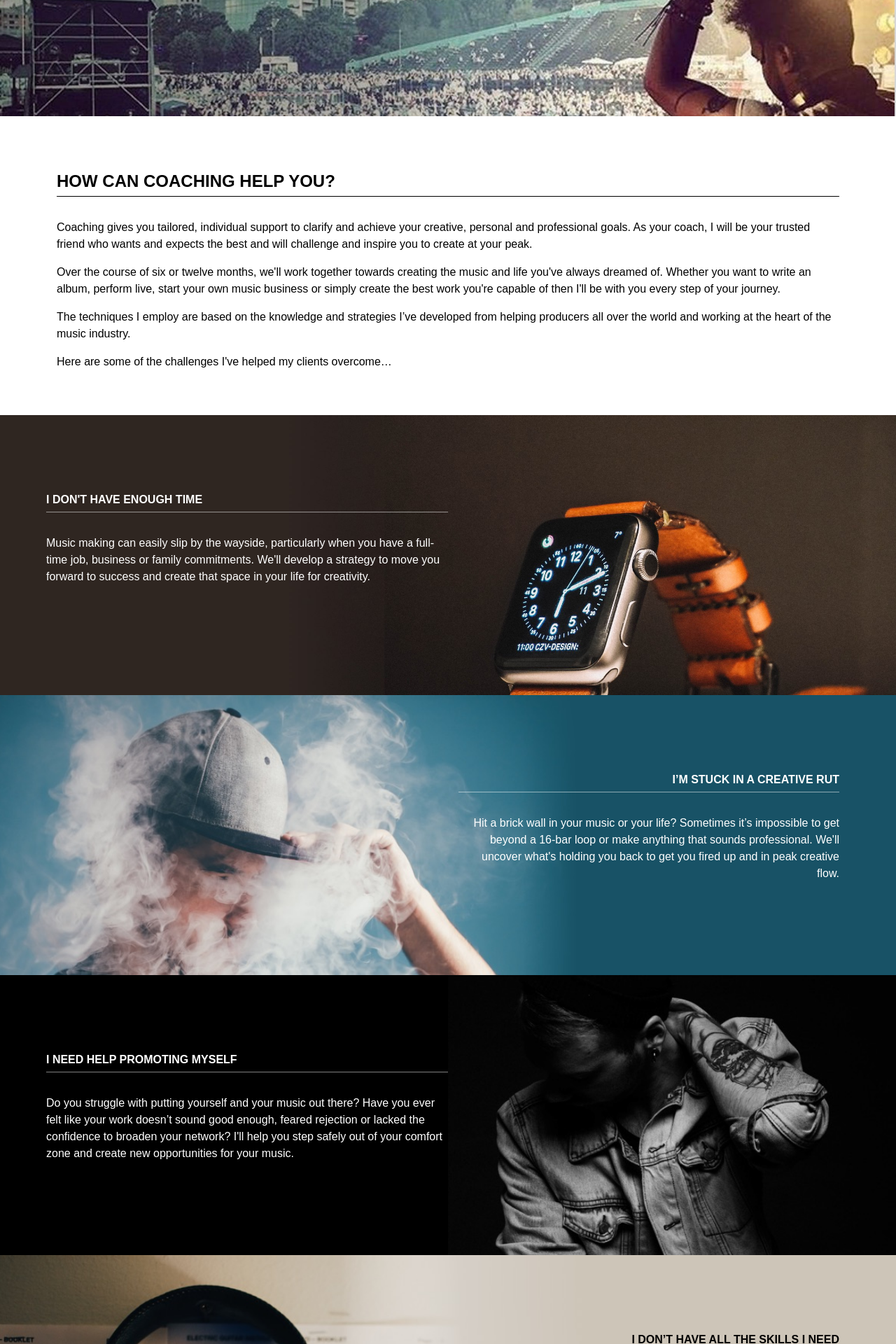
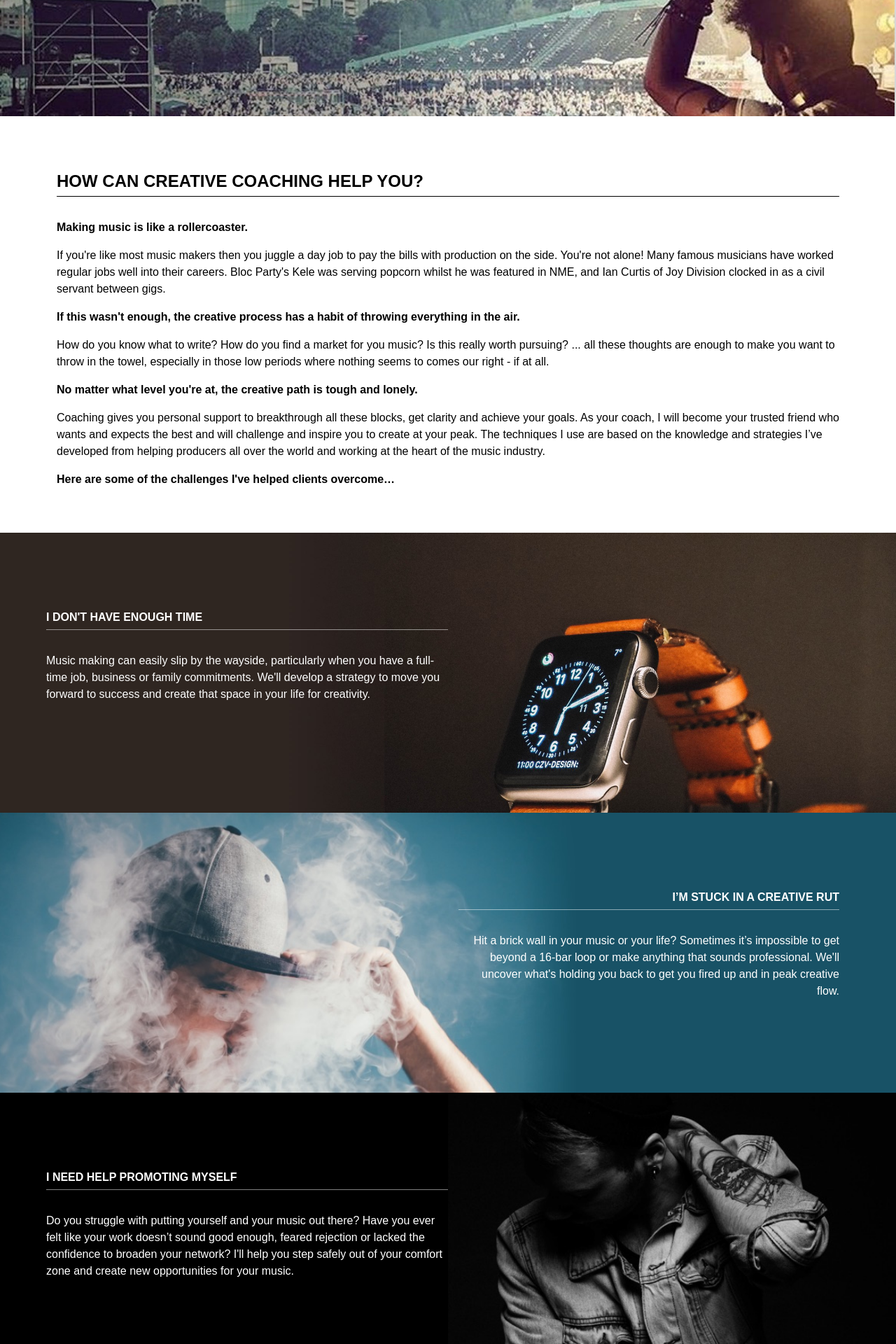
Before and after one commit to mlangsman/Coaching-Site, a Jekyll site: the page built from index.html, in a window 1280 px wide. Shown: the part 401-2321 px from the top of the page at 70% size. Built offline with Jekyll 4.4.1, drawn with Linux system fonts in a browser that asks for light colours; nearby versions of some CDN libraries; some of the changed text lies outside the part shown.

Commit message:
Add changes to pricing section and new intro copy

```diff
--- a/css/main.css
+++ b/css/main.css
@@ -229,10 +229,31 @@
 	font-size: 1.5rem;
 }
 
+h3
+{
+	border-bottom: solid 1px rgba(255,255,255,0.5);
+	text-transform: uppercase;
+	margin-bottom: 2rem;
+	padding-bottom: .5rem;
+	font-weight: 800;
+	font-size: 1rem;
+}
+
 a
 {
 	color: #14AECF;
 }
+
+p.emphasis
+{
+	font-weight: 600;
+}
+
+.intro p
+{
+	/* max-width: 75%; */
+}
+
 
 /* BLOG STYLES */
 
@@ -283,16 +304,13 @@
 
 
 
-/* BLOG STYLES */
+/* YOUR COACH SECTION */
 
 
 .responsive-header
 {
 	width: 500px;
 }
-
-
-
 
 
 .your-coach h2
@@ -305,15 +323,6 @@
 	padding-right: 100px;
 }
 
-h3
-{
-	border-bottom: solid 1px rgba(255,255,255,0.5);
-	text-transform: uppercase;
-	margin-bottom: 2rem;
-	padding-bottom: .5rem;
-	font-weight: 800;
-	font-size: 1rem;
-}
 
 .benefits h3
 {
@@ -334,11 +343,43 @@
 	margin-bottom: 50px;
 }
 
+/* PRICING CARDS SECTION */
+
+.pricing-section .col-3:first-of-type
+{
+	padding-right: 5px;
+}
+
 .pricing-card
 {
 	border: none;
 	box-shadow: 10px 10px 30px rgba(0, 0, 0, 0.2);
 	padding: 15px 15px 15px 15px;
+}
+
+.pricing-card.most-popular
+{
+	outline: solid 10px #14AECF;
+	box-shadow: 15px 15px 40px rgba(0, 0, 0, 0.6);
+
+}
+
+.pricing-card li
+{
+	margin-bottom: 20px;
+}
+
+.pricing-card li.highlight
+{
+	font-weight: 600;
+}
+
+
+.pricing-card ul
+{
+	margin-top: 20px;
+	line-height: 1.2rem;
+	padding-left: 20px;
 }
 
 p.pricing-title
@@ -366,21 +407,7 @@
 	font-weight: 800;
 }
 
-.pricing-card li
-{
-	margin-bottom: 15px;
-}
 
-.pricing-card li.highlight
-{
-	font-weight: 600;
-}
-
-
-.pricing-card ul
-{
-	margin-top: 20px;
-}
 
 /* ICONS */
 
--- a/index.html
+++ b/index.html
@@ -20,17 +20,25 @@
 
 	<!--  INTRO SECTION  -->
 
-		<div class="row">
-			<div class="col-12 copy-block global-padding">
-					<h2>How can coaching help you?</h2>
+		<div class="row intro">
+			<div class="col copy-block global-padding">
+					<h2>How can creative coaching help you?</h2>
+					<p class="emphasis">
+						Making music is like a rollercoaster.
+					</p>
 					<p>
-						Coaching gives you tailored, individual support to clarify and achieve your creative, personal and professional goals. As your coach, I will be your trusted friend who wants and expects the best and will challenge and inspire you to create at your peak.
+						If you're like most music makers then you juggle a day job to pay the bills with production on the side. You're not alone! Many famous musicians have worked regular jobs well into their careers. Bloc Party's Kele was serving popcorn whilst he was featured in NME, and Ian Curtis of Joy Division clocked in as a civil servant between gigs.</p>
+					<p class="emphasis">
+						If this wasn't enough, the creative process has a habit of throwing everything in the air.
 					</p>
-					<p>Over the course of six or twelve months, we'll work together towards creating the music and life you've always dreamed of. Whether you want to write an album, perform live, start your own music business or simply create the best work you're capable of then I'll be with you every step of your journey.</p>
 					<p>
-						The techniques I employ are based on the knowledge and strategies I’ve developed from helping producers all over the world and working at the heart of the music industry.
+						How do you know what to write? How do you find a market for you music? Is this really worth pursuing? ... all these thoughts are enough to make you want to throw in the towel, especially in those low periods where nothing seems to comes our right - if at all.</p>
+					<p class="emphasis">No matter what level you're at, the creative path is tough and lonely. </p>
+
+					<p>
+						Coaching gives you personal support to breakthrough all these blocks, get clarity and achieve your goals. As your coach, I will become your trusted friend who wants and expects the best and will challenge and inspire you to create at your peak. The techniques I use are based on the knowledge and strategies I’ve developed from helping producers all over the world and working at the heart of the music industry.
 					</p>
-						<p>Here are some of the challenges I've helped my clients overcome… </p>
+						<p class="emphasis">Here are some of the challenges I've helped clients overcome… </p>
 			</div>
 		</div>
 
@@ -89,7 +97,7 @@
 					<div class="col right">
 						<h3>I don’t have all the skills I need</h3>
 						<p>
-							Would you like to master any new skills such as musicality, theory or mixing and mastering? Together, we'll create a strategy to help you grow and I'll be there to ensure you achieve those results.
+							Would you like to master any new skills such as musicality, theory or mixing and mastering? Maybe you'd like to be a more original and confident producer? Together, we'll create a strategy to help you grow and I'll be there to ensure you achieve those results.
 
 						</p>
 					</div>
@@ -103,7 +111,7 @@
 					<div class="col-6 px-0">
 						<h3>I'd like a career change</h3>
 								<p>
-									Sometimes we reach a point in our lives when we just need a change of direction. Together we'll navigate that shift so you can do passionate and fullfilling work every day and reconnect with who you really are.
+									Sometimes we reach a point in our lives when we just need a change of direction. Perhaps you want to create a lifestyle business or get a day job in the industry. Together we'll navigate that shift so you can do passionate and fullfilling work every day and reconnect with who you really are.
 								</p>
 					</div>
 					<div class="col-6"></div>
@@ -182,63 +190,72 @@
 
 <!-- BENEFITS -->
 
-			<div class="row">
-				<div class="col global-padding ">
-					<h2 class="">So, How does it work?</h2>
-					<p>You’ll get all the help you need to slice through your creative blocks, be way more productive and achieve your goals…</p>
+			<div class="row pt-5">
+			<div class="col"></div>
+				<div class="col-10 global-padding ">
+					<h2 class="">How does it all work?</h2>
+					<p>You’ll get all the help you need to slice through your creative blocks, be far more productive and achieve your goals…</p>
 				</div>
+				<div class="col"></div>
 			</div>
 
 			<div class="row">
-				<div class="col global-padding benefits">
+			<div class="col"></div>
+				<div class="col-10 global-padding benefits">
 					<i class="fa fa-child fa-3x fa-pull-left" aria-hidden="true"></i>
 					<h3>It's all about you</h3>
 					<p>We reguarly hook up for 45 minutes on Skype at a time convenient to you. These sessions are all about you and your needs as a music maker. I won't waste time talking about myself, every minute will be about how we can help you to overcome your creative blocks, move forward and reach your goals in the shortest possible time.</p>
 				</div>
+				<div class="col"></div>
 
 			</div>
 
 			<div class="row">
-				<div class="col global-padding benefits">
+			<div class="col"></div>
+				<div class="col-10 global-padding benefits">
 					<i class="fa fa-comments-o fa-3x fa-pull-left" aria-hidden="true"></i>
 					<h3>You're never alone</h3>
 					<p>If you get stuck between sessions, want to check-in with your progress or simply need a high-five then just email whenever you want. I guarantee to repond at least twice a week.</p>
 				</div>
-
+			<div class="col"></div>
 			</div>
 
 
 			<div class="row">
-				<div class="col global-padding benefits">
+			<div class="col"></div>
+				<div class="col-10 global-padding benefits">
 					<i class="fa fa-rocket fa-3x fa-pull-left" aria-hidden="true"></i>
 					<h3>Get more done!</h3>
 					<p>At the end of every session we’ll agree on the next steps to move forward with your music and career. I’ll check-in to see how you’re getting on and we’ll continually review your progress to make sure you’re not going off course.</p>
 				</div>
+				<div class="col"></div>
 			</div>
 
 
 			<div class="row">
-				<div class="col global-padding benefits">
+			<div class="col"></div>
+				<div class="col-10 global-padding benefits">
 					<i class="fa fa-map-signs fa-3x fa-pull-left" aria-hidden="true"></i>
 					<h3>Stay on track</h3>
 					<p>After each session you’ll get a PDF of the main points covered, including challenges you've flagged, long term goals and short action steps you've decided to commit to. This enables you to refer back when you need reminding what the plan is.</p>
 				</div>
+				<div class="col"></div>
 			</div>
 
 		<!-- PRICING -->
 
-<div class="container">
+<div class="container mb-5">
 
-		<div class="row mt-5">
+		<div class="row mt-5 mb-5 pricing-section">
 
 			<div class="col-3">
 				<div class="pricing-card">
-					<p class="pricing-title">Basic</p>
+					<p class="pricing-title">Intro</p>
 					<span class="price">£97</span><span class="frequency">/month</span>
 					<ul>
 							<li class="highlight">Email coaching, check-ins and motivation</li>
 							<li class="highlight">45 minute kickoff skype session</li>
-							<li class="highlight">Actionable ‘homework’</li>
+							<li >Actionable ‘homework’</li>
 							<li>No contracts, just pay as you go.</li>
 					</ul>
 				</div>
@@ -261,7 +278,7 @@
 			</div>
 
 			<div class="col-3">
-				<div class="pricing-card">
+				<div class="pricing-card  most-popular">
 					<p class="pricing-title">Advance</p>
 					<span class="price">£267</span><span class="frequency">/month</span>
 					<ul>
@@ -294,10 +311,18 @@
 
 		</div>
 
+	<div class="row mt-5">
+		<div class="col">
+		<div class=" d-flex justify-content-center">
+			<button type="button" class="btn btn-primary global-margin" data-toggle="modal" data-target="#mailingList">{{ site.cta }}</button>
+			</div>
+		</div>
+	</div>
+
 </div>
 
-		<div class="row">
-			<div class="col copy-block your-coach global-padding">
+		<div class="row ">
+			<div class="col copy-block your-coach global-padding mt-4">
 				<img src="img/your-coach@2x.png" width="230" height="230" class="float-right"/>
 				<h2 class="responsive-header  responsive-header-main">Your Coach</h2>
 				<p>Hi, I’m Marc and since 2013 I've been coaching producers and running camps at the UK’s most exclusive music studios supported by Native Instruments, Focusrite-Novation, SoundCloud, Ninja Tune, Island Records, Axtone, Notting Hill Publishing and LANDR.</p>
@@ -313,10 +338,10 @@
 		<div class="row">
 			<div class="col copy-block your-coach global-padding">
 				<h3 class="responsive-header">Am I a better producer than you?</h3>
-				<p>Not necessarily.</p>
+				<p class="emphasis">Not necessarily.</p>
 				<p>In the world of tennis, professional coach Nick Bollettieri has never been a better player than Andre Agassi or Venus & Serena Williams, but he’s outstanding at bringing out the best in these players and helping them achieve their peak results. </p>
 
-				<p>That is the kind of value and expertise I will bring to your music and your life.</p>
+				<p class="emphasis">That is the kind of value and expertise I will bring to your music and your life.</p>
 
 				<p>Nonetheless, you can rest assured that I have a huge breadth of experience, including:</p>
 
```
